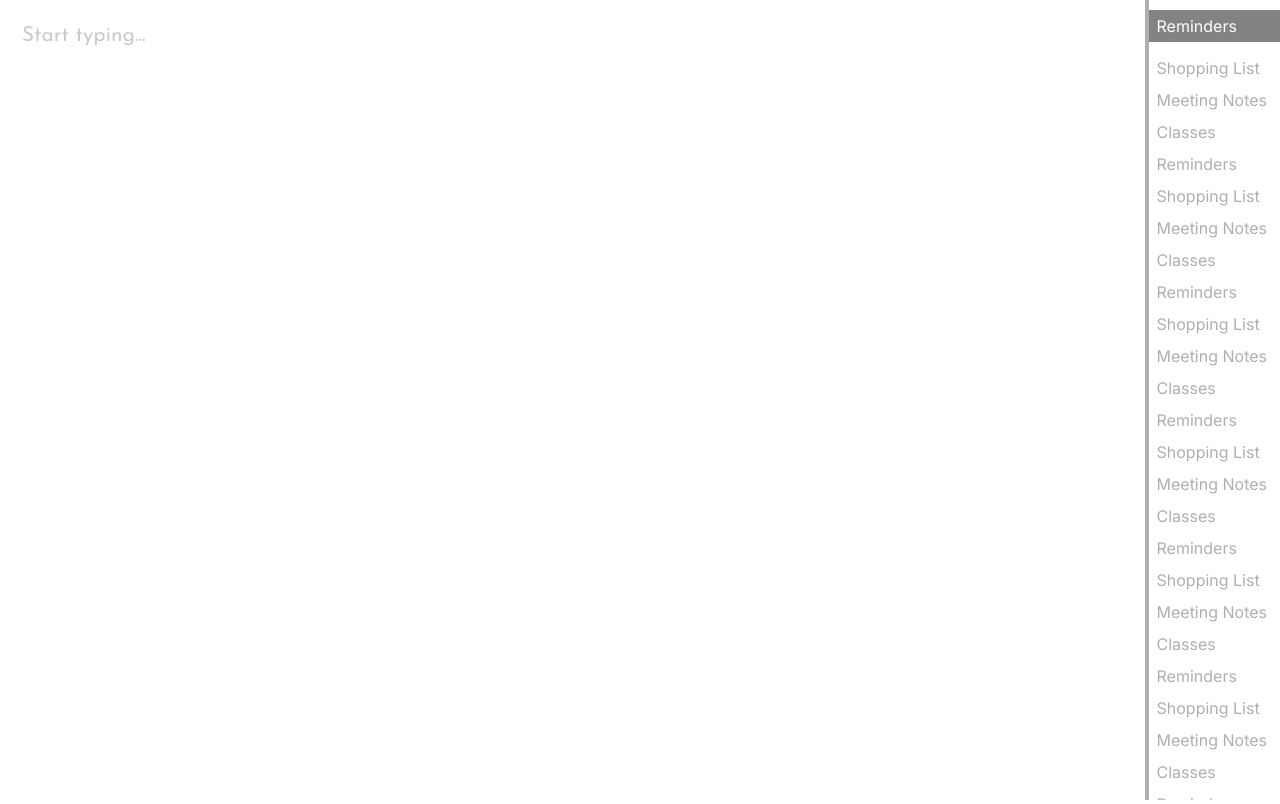
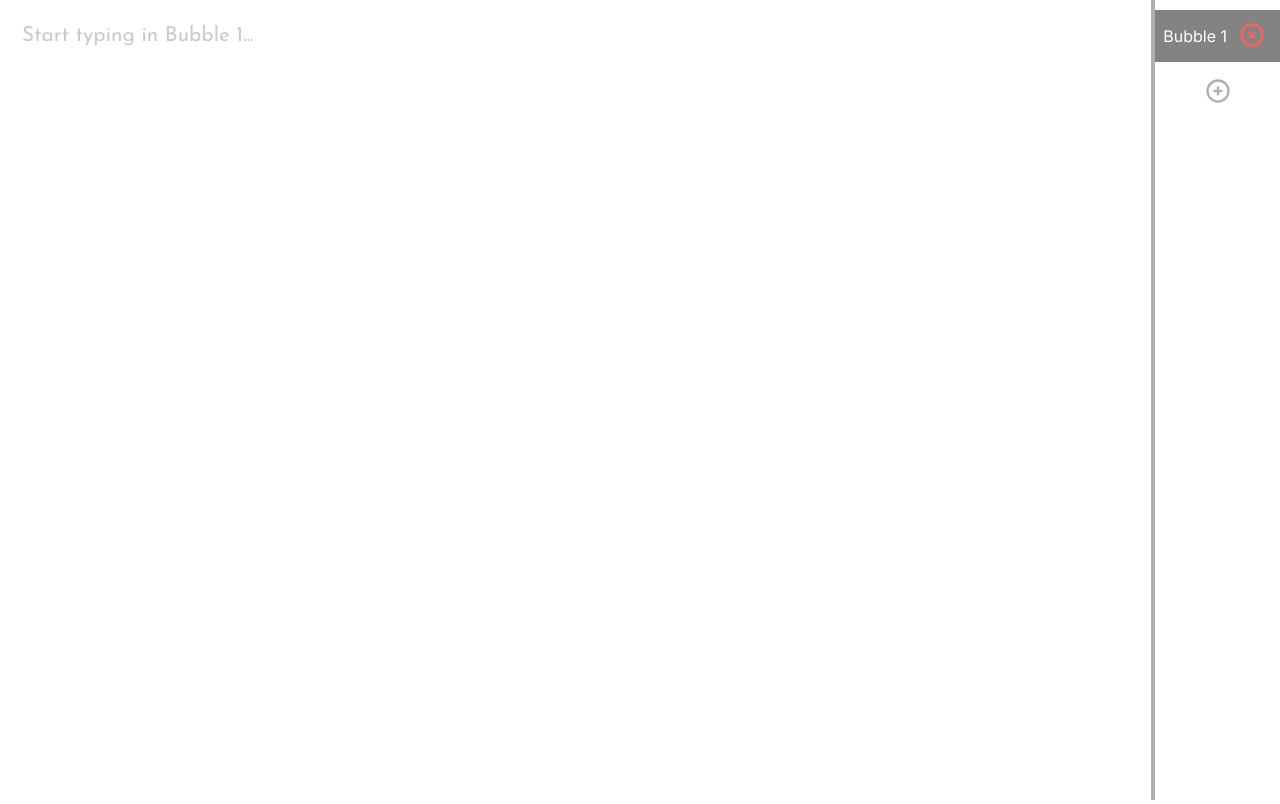
Before and after one commit to Neesh774/Bubble, a Next.js app: page / in a window 1280 px wide. Built offline with nearby package versions, Linux system fonts and the light colour scheme.

Commit message:
tab buttons

```diff
--- a/pages/index.tsx
+++ b/pages/index.tsx
@@ -4,144 +4,26 @@ import { useState } from 'react';
 export default function Home() {
   const tabs = [
     {
-      title: 'Reminders',
+      title: 'Bubble 1',
       content: '',
     },
-    {
-      title: 'Shopping List',
-      content: '',
-    },
-    {
-      title: 'Meeting Notes',
-      content: '',
-    },
-    {
-      title: 'Classes',
-      content: '',
-    },
-    {
-      title: 'Reminders',
-      content: '',
-    },
-    {
-      title: 'Shopping List',
-      content: '',
-    },
-    {
-      title: 'Meeting Notes',
-      content: '',
-    },
-    {
-      title: 'Classes',
-      content: '',
-    },
-    {
-      title: 'Reminders',
-      content: '',
-    },
-    {
-      title: 'Shopping List',
-      content: '',
-    },
-    {
-      title: 'Meeting Notes',
-      content: '',
-    },
-    {
-      title: 'Classes',
-      content: '',
-    },
-    {
-      title: 'Reminders',
-      content: '',
-    },
-    {
-      title: 'Shopping List',
-      content: '',
-    },
-    {
-      title: 'Meeting Notes',
-      content: '',
-    },
-    {
-      title: 'Classes',
-      content: '',
-    },
-    {
-      title: 'Reminders',
-      content: '',
-    },
-    {
-      title: 'Shopping List',
-      content: '',
-    },
-    {
-      title: 'Meeting Notes',
-      content: '',
-    },
-    {
-      title: 'Classes',
-      content: '',
-    },
-    {
-      title: 'Reminders',
-      content: '',
-    },
-    {
-      title: 'Shopping List',
-      content: '',
-    },
-    {
-      title: 'Meeting Notes',
-      content: '',
-    },
-    {
-      title: 'Classes',
-      content: '',
-    },
-    {
-      title: 'Reminders',
-      content: '',
-    },
-    {
-      title: 'Shopping List',
-      content: '',
-    },
-    {
-      title: 'Meeting Notes',
-      content: '',
-    },
-    {
-      title: 'Classes',
-      content: '',
-    },
-    {
-      title: 'Reminders',
-      content: '',
-    },
-    {
-      title: 'Shopping List',
-      content: '',
-    },
-    {
-      title: 'Meeting Notes',
-      content: '',
-    },
-    {
-      title: 'Classes',
-      content: '',
-    },
-
   ];
   const [bubbles, setBubbles] = useState(tabs);
+  const [selectedTab, setSelectedTab] = useState(0);
+
+  const createBubble = () => {
+    setBubbles([...bubbles, { title: `Bubble ${bubbles.length + 1}`, content: '' }]);
+    setSelectedTab(bubbles.length - 1);
+    console.log(bubbles.length);
+  }
   return (
-    <Tabs>
+    <Tabs defaultIndex={selectedTab}>
       <div className="textareas">
         {
           bubbles.map((tab, index) => (
             <TabPanel key={index}>
               <textarea
-                placeholder="Start typing..."
+                placeholder={`Start typing in ${tab.title}...`}
                 onChange={(e) => {
                   const newBubbles = [...bubbles];
                   newBubbles[index].content = e.target.value;
@@ -156,14 +38,24 @@ export default function Home() {
       <TabList>
         <div className="tab-list">
           {
-            tabs.map((tab, index) => (
+            bubbles.map((tab, index) => (
               <Tab key={index}>
                 <div className="tab-text">
                   {tab.title}
                 </div>
+                <button className="close-tab">
+                  <svg xmlns="http://www.w3.org/2000/svg" className="h-6 w-6" fill="transparent" viewBox="0 0 24 24" stroke="currentColor">
+                    <path strokeLinecap="round" strokeLinejoin="round" strokeWidth={2} d="M10 14l2-2m0 0l2-2m-2 2l-2-2m2 2l2 2m7-2a9 9 0 11-18 0 9 9 0 0118 0z" />
+                  </svg>
+                </button>
               </Tab>
             ))
           }
+          <button className="add-tab" onClick={createBubble}>
+            <svg xmlns="http://www.w3.org/2000/svg" className="h-6 w-6" fill="none" viewBox="0 0 24 24" stroke="currentColor">
+              <path strokeLinecap="round" strokeLinejoin="round" strokeWidth={2} d="M12 9v3m0 0v3m0-3h3m-3 0H9m12 0a9 9 0 11-18 0 9 9 0 0118 0z" />
+            </svg>
+          </button>
         </div>
       </TabList>
     </Tabs>
--- a/styles/globals.css
+++ b/styles/globals.css
@@ -31,6 +31,7 @@ html {
   --placeholder: #cacaca;
   --primary: #afafaf;
   --scroll: #b09dff;
+  --danger: #ff5f5f;
 }
 
 ::-webkit-scrollbar {
--- a/styles/react-tabs.css
+++ b/styles/react-tabs.css
@@ -31,11 +31,26 @@
     cursor: pointer;
     color: var(--primary);
   }
+
+  .close-tab {
+    transition: ease-in-out 0.3s;
+    background: none;
+    color: var(--danger);
+    outline: none;
+    border: none;
+    height: 40px;
+    width: 40px;
+    margin: 0 auto;
+  }
+
   .react-tabs__tab--selected {
     transition: ease-in-out 0.3s;
     background: var(--backgroundDark);
     color: var(--background);
     margin: 10px 0;
+  }
+  .react-tabs__tab--selected .close-tab {
+    background: var(--backgroundDark);
   }
 
   .react-tabs__tab:focus {
@@ -47,6 +62,9 @@
   .react-tabs__tab:hover {
     background: var(--primary);
     color: var(--background);
+  }
+  .react-tabs__tab:hover .close-tab {
+    background: var(--primary);
   }
 
   .react-tabs__tab:focus:after {
@@ -73,3 +91,22 @@
     padding: 0 5px;
     justify-content: start;
   }
+
+  .add-tab {
+    transition: ease-in-out 0.2s;
+    background: var(--background);
+    color: var(--primary);
+    outline: none;
+    border: none;
+    height: 40px;
+    width: 40px;
+    margin: 0 auto;
+  }
+
+  .add-tab:hover {
+    color: var(--backgroundDark);
+  }
+
+  .add-tab:active {
+    color: var(--scroll);
+  }
```
